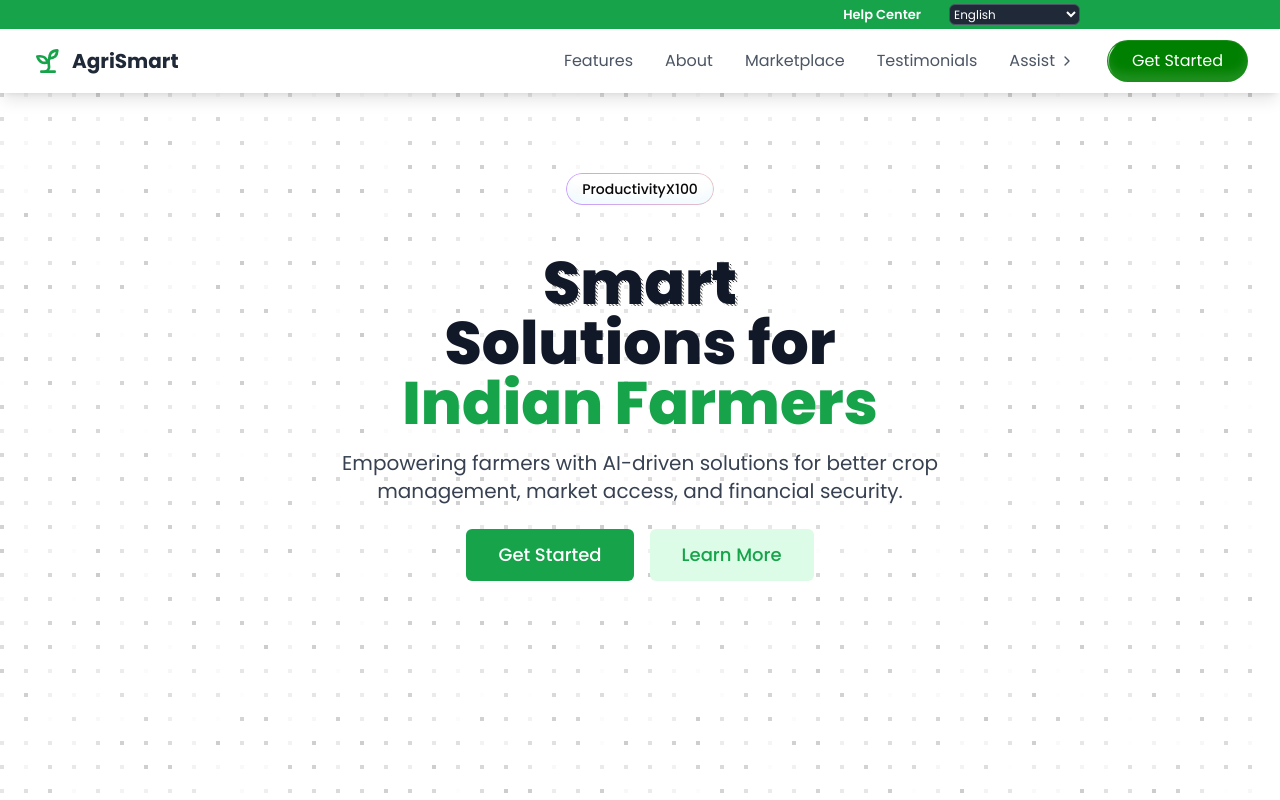
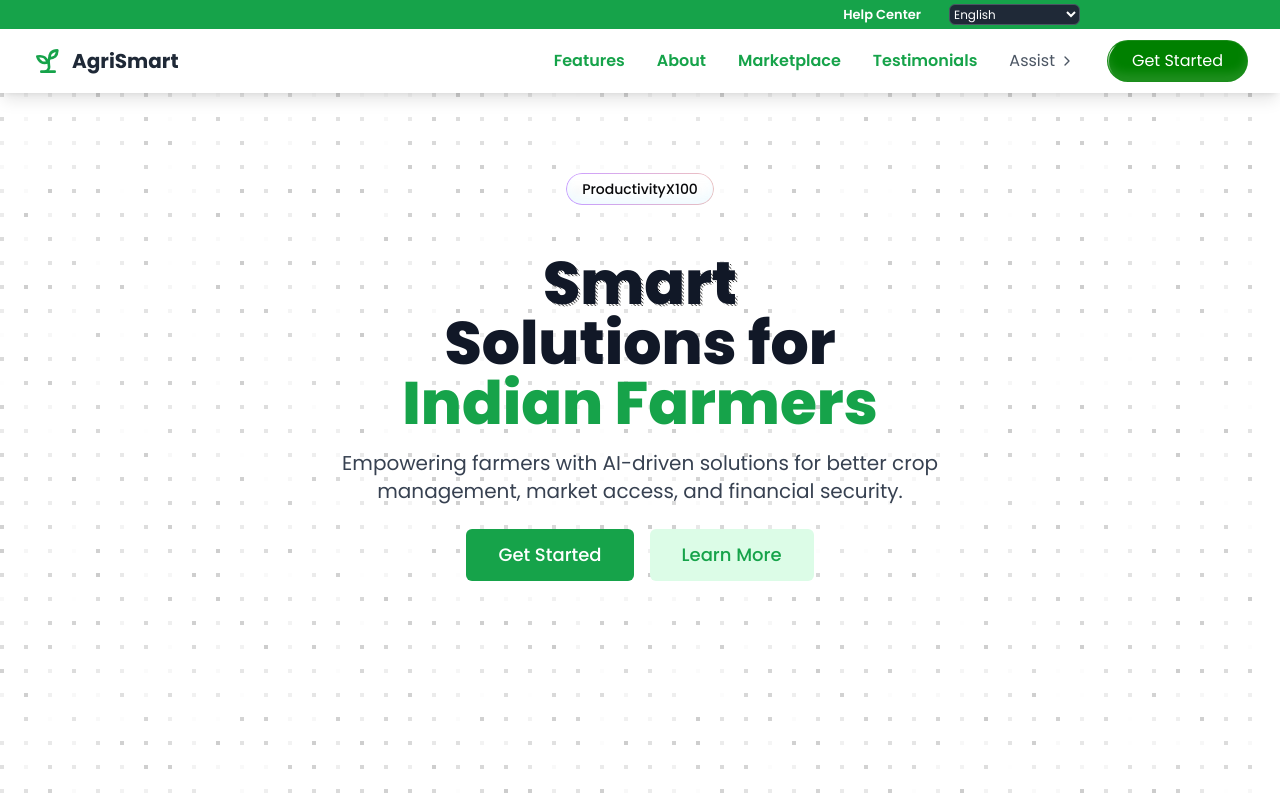
Before and after one commit to Ayush042004/agriSmart, a React (Vite) app: page / in a window 1280 px wide. Shown: the top 800 px of the page. Built offline with nearby package versions, Linux system fonts and the light colour scheme.

Commit message:
routes problem

```diff
--- a/src/App.jsx
+++ b/src/App.jsx
@@ -1,6 +1,7 @@
 import './App.css'
 import NavBar from './components/NavBar'
 import Home from './components/Home'
+
 
 
 
--- a/src/components/NavBar.jsx
+++ b/src/components/NavBar.jsx
@@ -3,7 +3,7 @@ import { Link, NavLink } from 'react-router-dom';
 import { ChevronRight, Sprout, X, Menu } from 'lucide-react';
 import { ShimmerButton } from './magicui/shimmer-button';
 import { useTranslation } from 'react-i18next';
-import { i } from 'framer-motion/client';
+
 
 function NavBar() {
   const {t,i18n} = useTranslation();
@@ -14,6 +14,12 @@ function NavBar() {
     "Crop Yield Prediction",
     "Weather Prediction",
     "Disease Detection",
+  ];
+  const menuItems = [
+    { name: "Features", path: "/#features" },
+    { name: "About", path: "/#about" },
+    { name: "Marketplace", path: "/#marketplace" },
+    { name: "Testimonials", path: "/#testimonials" }
   ];
   const changeLanguage = (e) =>{
     i18n.changeLanguage(e.target.value);
@@ -54,15 +60,15 @@ function NavBar() {
 
               {/* Desktop Menu */}
               <div className='hidden md:flex items-center space-x-8'>
-                {['Features', 'About', 'Marketplace', 'Testimonials'].map((item) => (
+                {menuItems.map((item) => (
                   <NavLink
-                    key={item}
-                    to={`/${item}`}
+                    key={item.name}
+                    to={item.path}
                     className={({ isActive }) =>
                       isActive ? 'text-green-600 font-semibold' : 'hover:text-green-600 text-gray-600 transition-colors'
                     }
                   >
-                    {item}
+                    {item.name}
                   </NavLink>
                 ))}
 
@@ -108,15 +114,15 @@ function NavBar() {
           {/* Mobile Menu */}
           {isMenuOpen && (
             <div className='md:hidden px-2 pt-2 pb-3 space-y-1 sm:px-3'>
-              {['Features', 'About', 'Marketplace', 'Testimonials'].map((item) => (
+              {menuItems.map((item) => (
                 <NavLink
-                  key={item}
-                  to={`/${item}`}
+                  key={item.name}
+                  to={item.path}
                   className={({ isActive }) =>
                     isActive ? 'block text-green-600 font-semibold' : 'block hover:text-green-600 text-gray-600 transition-colors'
                   }
                 >
-                  {item}
+                  {item.name}
                 </NavLink>
               ))}
 
--- a/src/components/features.jsx
+++ b/src/components/features.jsx
@@ -32,7 +32,7 @@ const features = [
 
 const SquishyCard = () => {
   return (
-    <section className="bg-gray-50 px-6 py-16">
+    <section id="features" className="bg-gray-50 px-6 py-16">
       {/* Title & Description */}
       <div className="text-center max-w-7xl">
         <h2 className="text-3xl font-extrabold text-gray-900 sm:text-4xl">
--- a/src/main.jsx
+++ b/src/main.jsx
@@ -1,11 +1,18 @@
 import { createRoot } from 'react-dom/client'
 import './index.css'
 import App from './App.jsx'
-import { BrowserRouter } from 'react-router-dom'
+import Home from './components/Home.jsx'
+import { Route,RouterProvider,createBrowserRouter,createRoutesFromElements } from 'react-router-dom'
 import './i18n.js';
 
+const router = createBrowserRouter(
+  createRoutesFromElements(
+    <Route path="/" element={<App/>}>
+      <Route path="" element={<Home/>}/>
+
+    </Route>
+  ))
+
 createRoot(document.getElementById('root')).render(
-  <BrowserRouter>
-    <App />
-  </BrowserRouter>
+  <RouterProvider router={router}/>
 )
```
